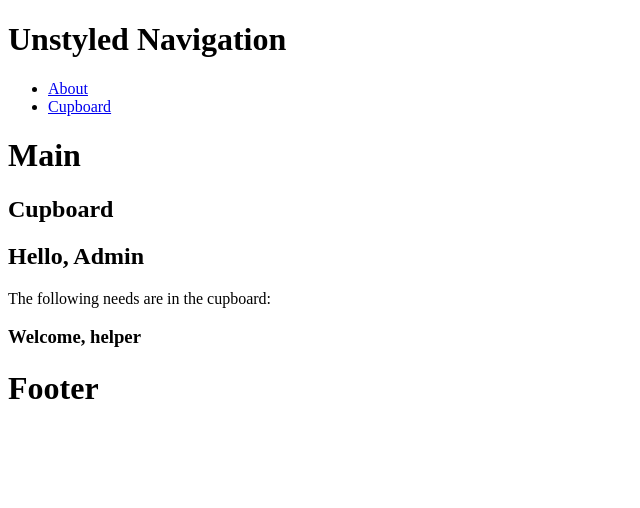
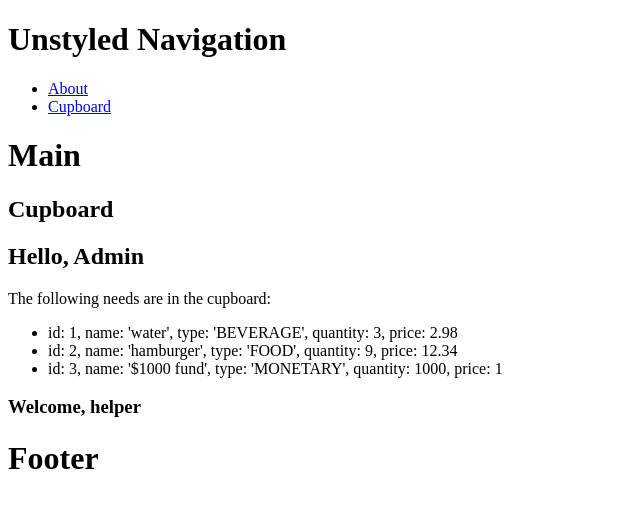
Before and after one commit to IsaacIngram/rit-swen261-u-fund-project, an Angular app in the folder ufund-ui/: page /cupboard in a window 1280 px wide. Shown: the top 508 px of the page, without its empty margins (0-640 px from the left). Built offline with nearby package versions, Linux system fonts and the light colour scheme.

Commit message:
feat: Add placeholder getNeeds() functionality
Add placeholder getNeeds() functionality that returns a pre-populated
array of needs. This way the cupboard page can display some test data

```diff
--- a/ufund-ui/src/app/cupboard/cupboard.component.ts
+++ b/ufund-ui/src/app/cupboard/cupboard.component.ts
@@ -1,5 +1,6 @@
 import { Component } from '@angular/core';
 import { AccessControlService } from "../access-control.service";
+import {Need} from "../Need";
 
 @Component({
   selector: 'app-cupboard',
@@ -8,6 +9,31 @@ import { AccessControlService } from "../access-control.service";
 })
 export class CupboardComponent {
 
+
+  needs: Need[] = []
+
   constructor(protected accessControl: AccessControlService) { }
 
+  /**
+   * Built into Angular. Called when Angular is done initializing this
+   * component
+   */
+  ngOnInit(): void {
+    this.getNeeds();
+  }
+
+  /**
+   * Get all needs in the cupboard. Makes REST request to get all Needs from
+   * the server.
+   */
+  getNeeds(): void {
+    //TODO link to needs service
+    // For now, this just
+    this.needs = [
+      {id: 1, name: "water", type: "BEVERAGE", quantity: 3, price: 2.98},
+      {id: 2, name: "hamburger", type: "FOOD", quantity: 9, price: 12.34},
+      {id: 3, name: "$1000 fund", type: "MONETARY", quantity: 1000, price: 1.00}
+    ]
+  }
+
 }
```
